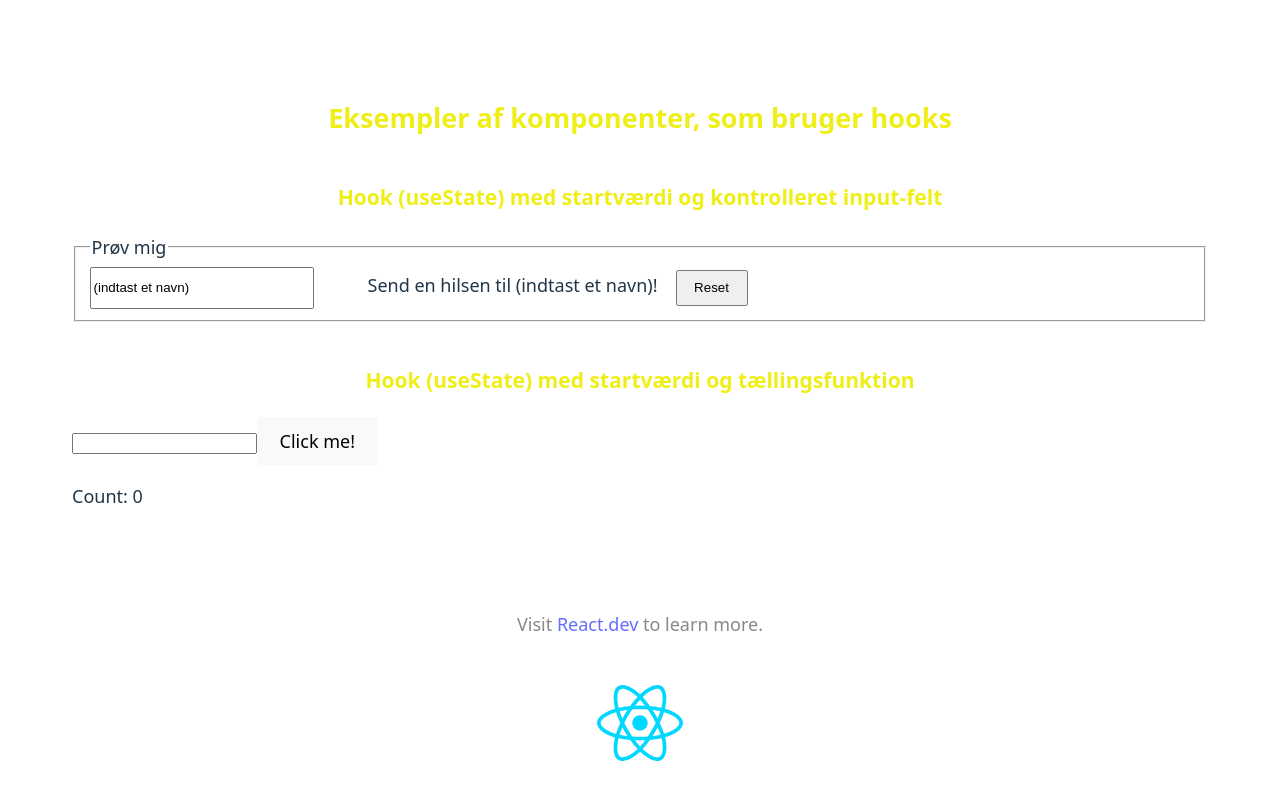
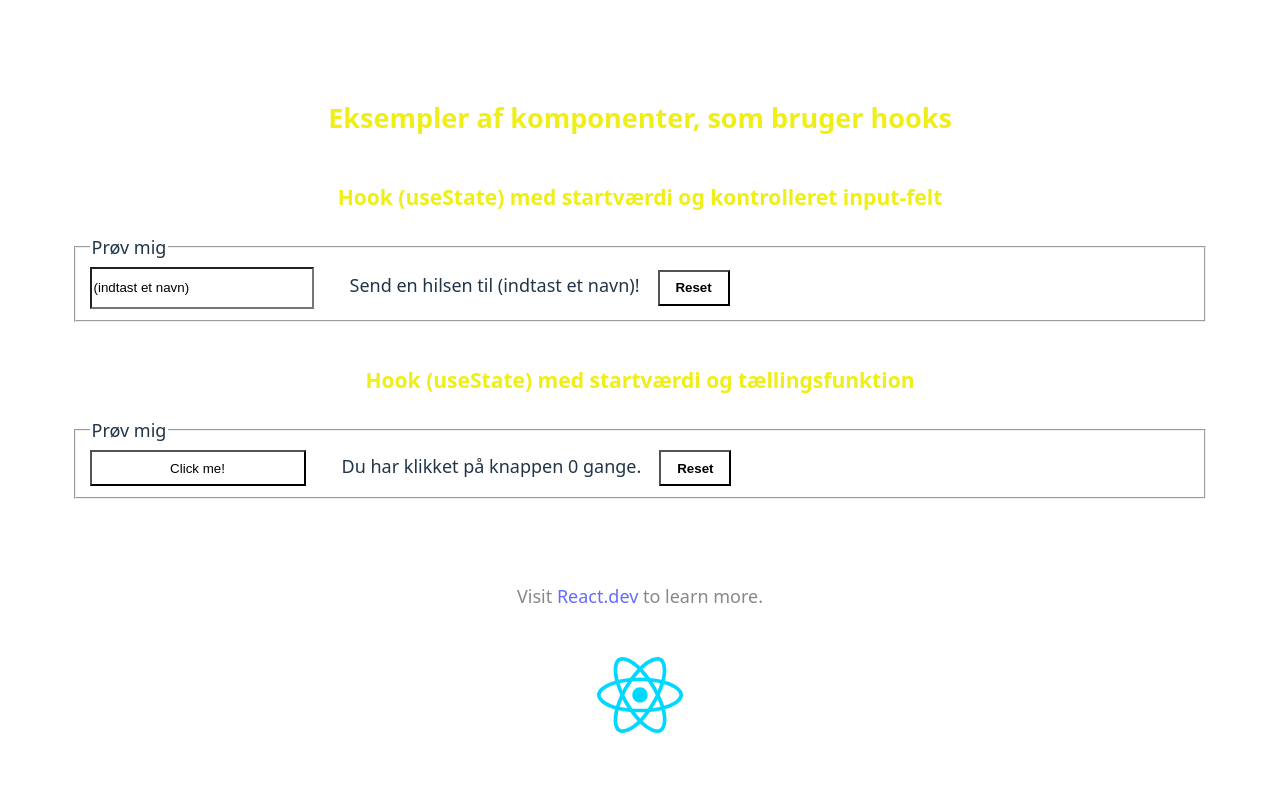
Before and after one commit to male9-techcollege/react-pros-and-cons, a React (Vite) app in the folder ROOT/: page / in a window 1280 px wide. Shown: the part 2196-2996 px from the top of the page. Built offline with nearby package versions, Linux system fonts and the light colour scheme.

Commit message:
Delivery of 2nd assignment in s3.1

```diff
--- a/ROOT/src/App.scss
+++ b/ROOT/src/App.scss
@@ -93,13 +93,13 @@ button {
   font-size: 1em;
   font-weight: 500;
   font-family: inherit;
-  background-color: #1a1a1a;
+  background-color: $clr-white;
   cursor: pointer;
   transition: border-color 0.25s;
 }
 
 button:hover {
-  border-color: $clr-vites-default-purple;
+  border-color: $clr-react-blue;
 }
 
 button:focus,
--- a/ROOT/src/components/main-tag/click-counter.tsx
+++ b/ROOT/src/components/main-tag/click-counter.tsx
@@ -3,7 +3,6 @@ import { useState } from "react";
 /* Source: react-state-codealong-med-kasper */
 export const ClickCounterByMariePierreLessard = ()=> {
     const [clickCountByMariePierreLessard, setClickCountByMariePierreLessard] = useState(0);
-    console.log("Count: ", clickCountByMariePierreLessard);
 
     /* An event handler */
     function handleCountByMariePierreLessard() {
@@ -11,12 +10,13 @@ export const ClickCounterByMariePierreLessard = ()=> {
     };
 
     return (
-        <>
-            <input type="text" onChange={(event) => {
-                console.log(event.target.value);
+        <fieldset>
+            <legend>Prøv mig</legend>
+            <input type="button" value="Click me!" onClick={handleCountByMariePierreLessard} />
+            <p>Du har klikket på knappen {clickCountByMariePierreLessard} gange.</p>
+            <input type="reset" onClick={() => {
+                setClickCountByMariePierreLessard(0);
             }} />
-            <button type="button" onClick={handleCountByMariePierreLessard}>Click me!</button>
-            <p>Count: {clickCountByMariePierreLessard}</p>
-        </>
+        </fieldset>
     );
 };
--- a/ROOT/src/components/main-tag/main-tag.module.scss
+++ b/ROOT/src/components/main-tag/main-tag.module.scss
@@ -1,5 +1,6 @@
 /* See course notes from master class in folder react-intro-mc-med-kasper */
 @use "../../styles/sizes" as *;
+@use "../../styles/colors.module.scss" as *;
 @use "../../styles/mixins" as *;
 
 /* #region First day's assignments (edited in assignments about responsive nav and about lists) */
@@ -82,9 +83,24 @@ This is WHY I didn't do any nesting here.
     }
 }
 
-.greetingFormByMariePierreLessard {
+.hookFormByMariePierreLessard {
     input {
         height: 2rem;
+        background-color: $clr-white;
+
+        &:hover {
+            background-color: $clr-react-blue;
+        }
+
+        &:focus {
+            /* This outline is the default outline for buttons in a new Vite project */
+            outline: 4px auto -webkit-focus-ring-color;
+            background-color: $clr-white;
+        }
+
+        &:active {
+            background-color: $clr-vites-default-purple;
+        }
     }
 
     input:first-of-type {
@@ -93,11 +109,12 @@ This is WHY I didn't do any nesting here.
 
     input:nth-of-type(2) {
         width: 4rem;
+        font-weight: 600;
     }
 
     p {
         display: inline;
-        margin-left: 3rem;
+        margin-left: 2rem;
         margin-right: 1rem;
     }
 }
--- a/ROOT/src/components/main-tag/main-tag.tsx
+++ b/ROOT/src/components/main-tag/main-tag.tsx
@@ -67,13 +67,15 @@ export const MainByMariePierreLessard = () => {
                 <h2 id="arrayWithoutFallback" className={typography.accentClrByMariePierreLessard}>Eksempler af komponenter, som bruger hooks</h2>
                 <section id="greetingInput">
                     <h3 className={typography.accentClrByMariePierreLessard}>Hook (useState) med startværdi og kontrolleret input-felt</h3>
-                    <form className={mainstyle.greetingFormByMariePierreLessard}>
+                    <form className={mainstyle.hookFormByMariePierreLessard}>
                         <GreetingFieldsetByMariePierreLessard />
                     </form>
                 </section>
                 <section id="clickCounter">
                     <h3 className={typography.accentClrByMariePierreLessard}>Hook (useState) med startværdi og tællingsfunktion</h3>
-                    <ClickCounterByMariePierreLessard />
+                    <form className={mainstyle.hookFormByMariePierreLessard}>
+                        <ClickCounterByMariePierreLessard />
+                    </form>
                 </section>
             </section>
         </main>
```
